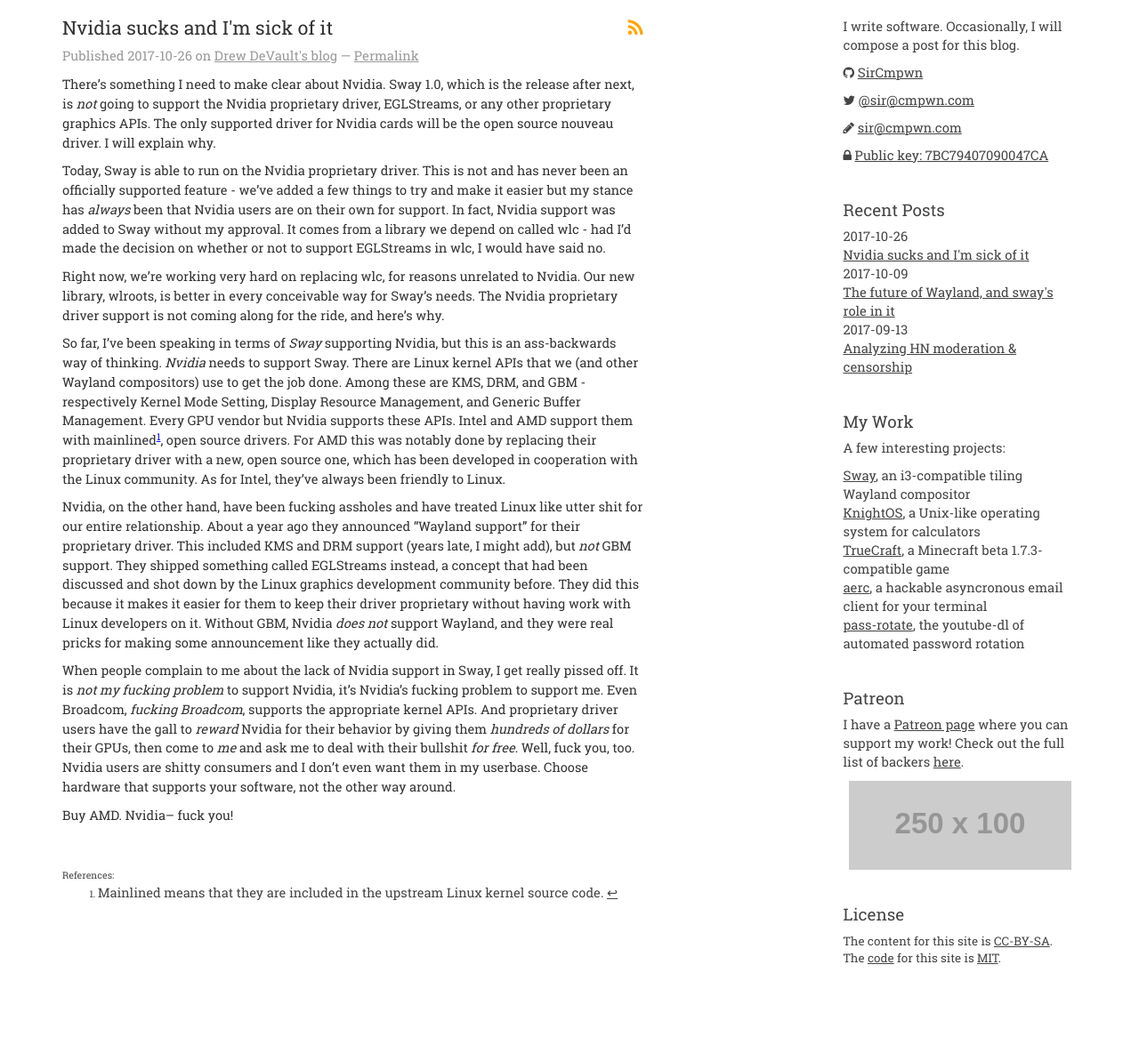
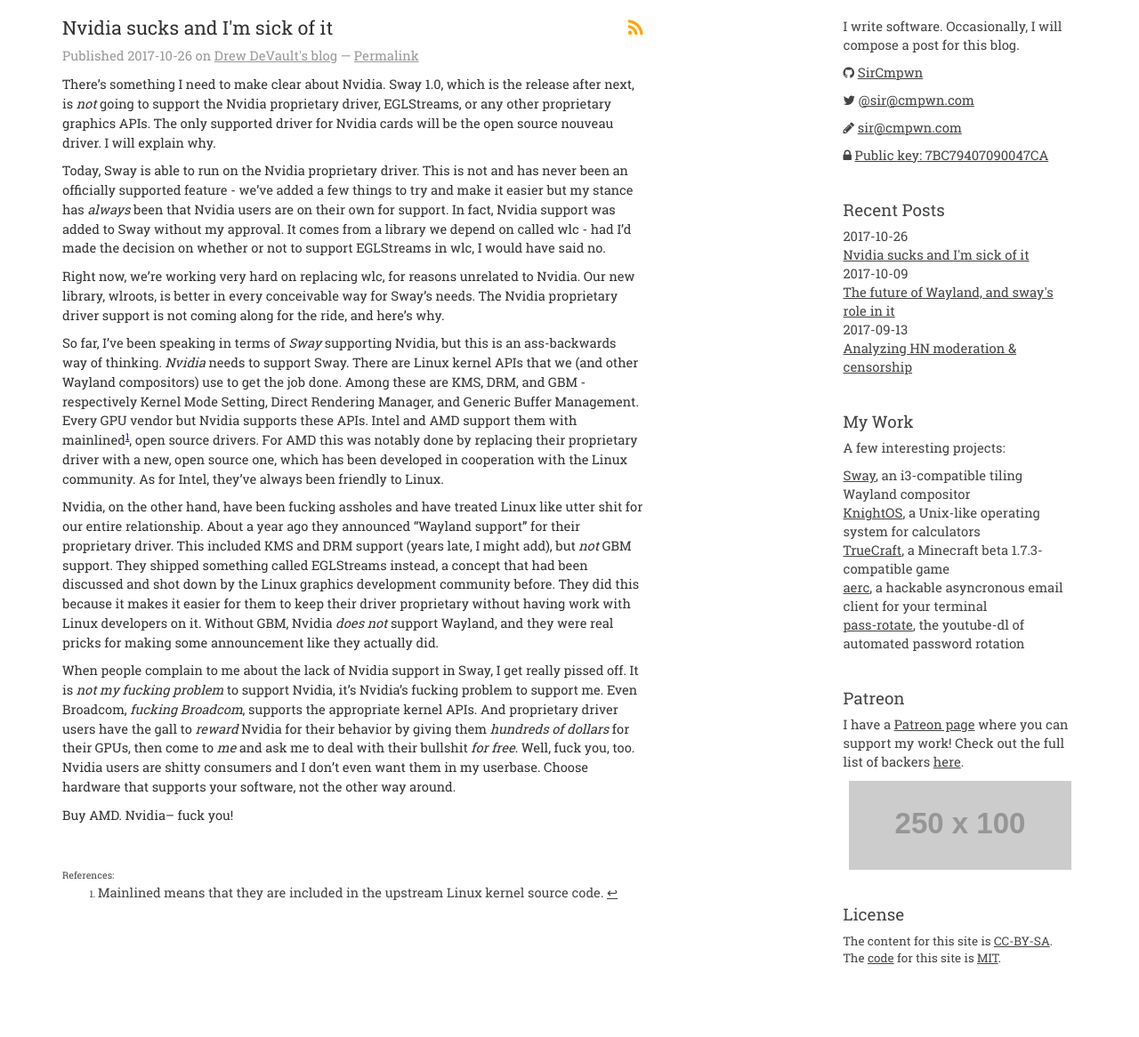
Before and after one commit to stormblog/sircmpwn.github.io, a Jekyll site: the page built from _posts/2017-10-26-Fuck-you-nvidia.md, in a window 1280 px wide. Shown: the whole page at 89% size. Built offline with Jekyll 4.4.1, drawn with Linux system fonts in a browser that asks for light colours.

Commit message:
Fix typo

```diff
--- a/_posts/2017-10-26-Fuck-you-nvidia.md
+++ b/_posts/2017-10-26-Fuck-you-nvidia.md
@@ -24,7 +24,7 @@ So far, I've been speaking in terms of *Sway* supporting Nvidia, but this is
 an ass-backwards way of thinking. *Nvidia* needs to support Sway. There are
 Linux kernel APIs that we (and other Wayland compositors) use to get the job
 done. Among these are KMS, DRM, and GBM - respectively Kernel Mode Setting,
-Display Resource Management, and Generic Buffer Management. Every GPU vendor
+Direct Rendering Manager, and Generic Buffer Management. Every GPU vendor
 but Nvidia supports these APIs. Intel and AMD support them with mainlined[^1],
 open source drivers. For AMD this was notably done by replacing their
 proprietary driver with a new, open source one, which has been developed in
```
